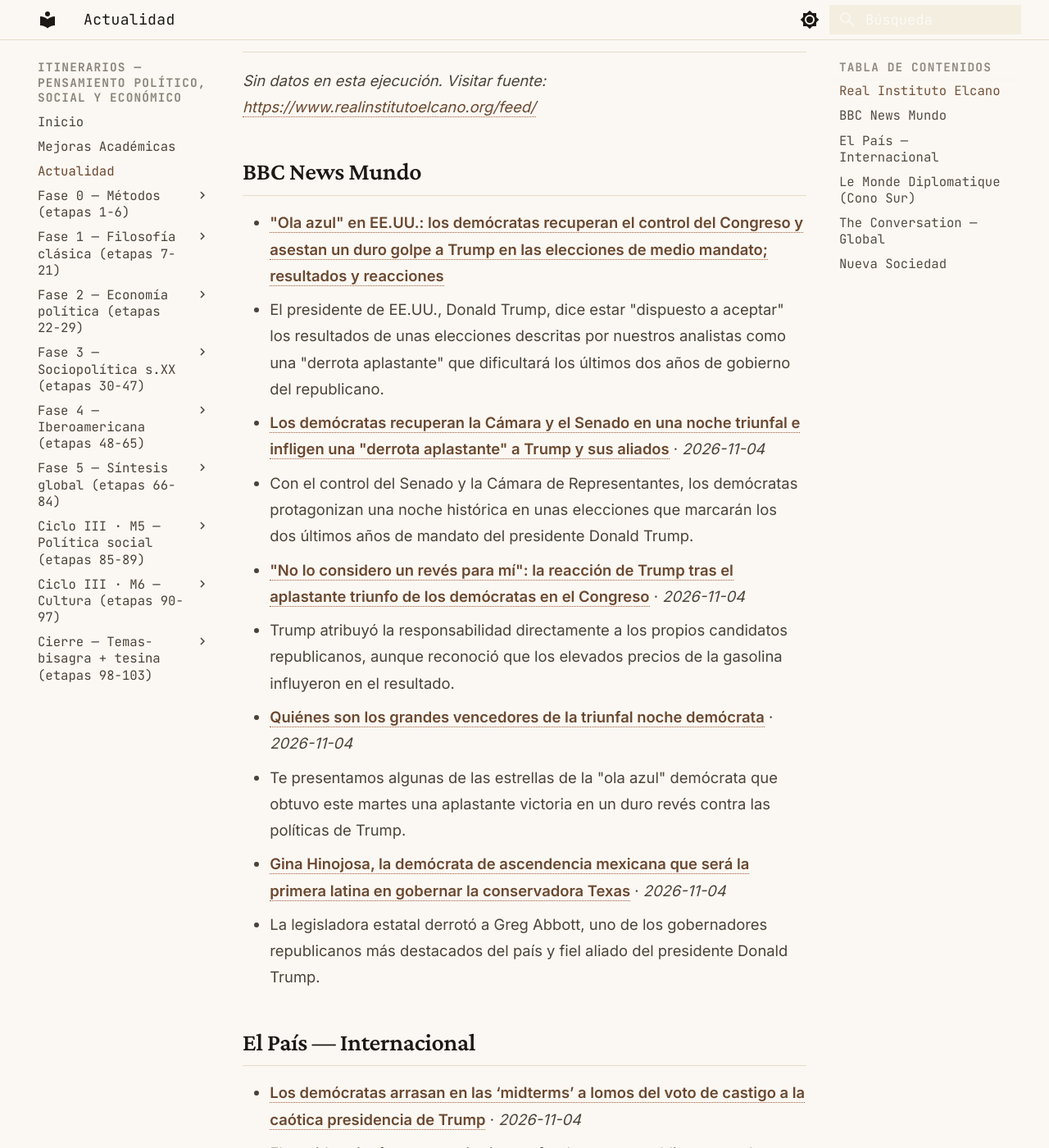
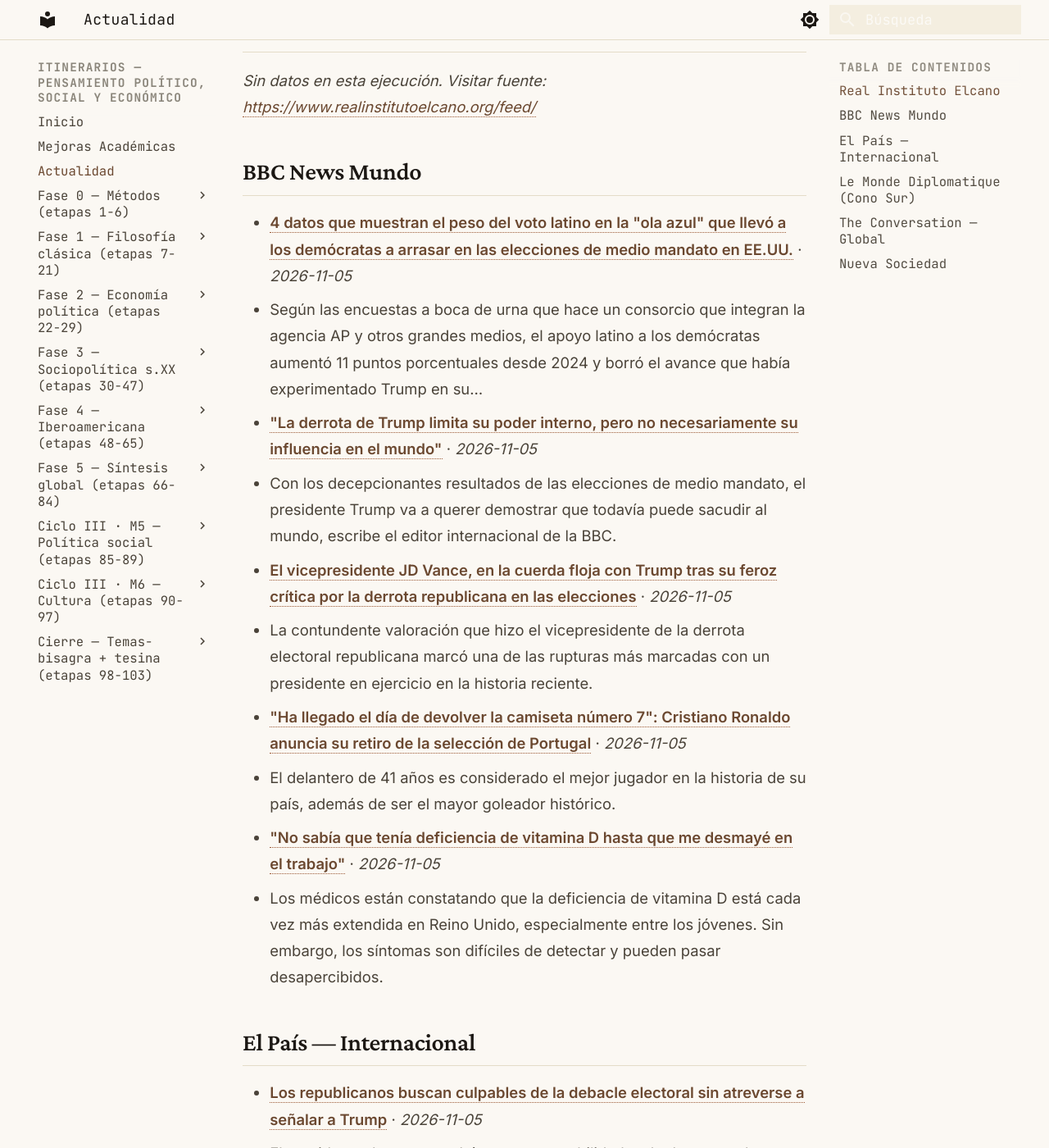
Before and after one commit to MrSpagVi/Curso, an MkDocs documentation site: the page built from docs/actualidad.md, in a window 1280 px wide and 1400 px high, scrolled down 643 px. Shown: the whole window at 82% size. Built offline with MkDocs 1.6.1 and Material for MkDocs 9.7.7, drawn with Linux system fonts in a browser that asks for light colours; some of the changed text lies outside the part shown.

Commit message:
auto: actualidad 2026-11-05

```diff
--- a/docs/actualidad.md
+++ b/docs/actualidad.md
@@ -6,7 +6,7 @@ title: Actualidad
 
 Últimos titulares de fuentes que dictan agenda en ciencia política y geopolítica. Actualizado automáticamente cada día (vía GitHub Actions).
 
-_Última actualización: 2026-11-04 13:30 UTC_
+_Última actualización: 2026-11-05 13:45 UTC_
 
 !!! tip "Ritual mensual — #actualidad"
     El último sábado de cada mes: agarrá **un** titular de los de abajo y escribí **300 palabras** aplicándole **2 autores** del último mes que leíste. ¿Qué diría cada uno? ¿En qué chocan? No resumas la noticia — usala como caso para pensar con las herramientas que venís construyendo. Guardá el texto con el tag `#actualidad` en tu sistema de notas. Esto convierte la teoría en criterio sobre la coyuntura: el objetivo del plan no es citar a Maquiavelo, es leer el presente con él.
@@ -17,29 +17,29 @@ _Sin datos en esta ejecución. Visitar fuente: [https://www.realinstitutoelcano.
 
 ## BBC News Mundo
 
-- **["Ola azul" en EE.UU.: los demócratas recuperan el control del Congreso y asestan un duro golpe a Trump en las elecciones de medio mandato; resultados y reacciones](https://www.bbc.co.uk/mundo/live/cq9vz4g97xy2t?at_medium=RSS&at_campaign=rss)**
-  - El presidente de EE.UU., Donald Trump, dice estar "dispuesto a aceptar" los resultados de unas elecciones descritas por nuestros analistas como una "derrota aplastante" que dificultará los últimos dos años de gobierno del republicano.
-- **[Los demócratas recuperan la Cámara y el Senado en una noche triunfal e infligen una "derrota aplastante" a Trump y sus aliados](https://www.bbc.com/mundo/articles/cv62y9278jz0o?at_medium=RSS&at_campaign=rss)** · *2026-11-04*
-  - Con el control del Senado y la Cámara de Representantes, los demócratas protagonizan una noche histórica en unas elecciones que marcarán los dos últimos años de mandato del presidente Donald Trump.
-- **["No lo considero un revés para mí": la reacción de Trump tras el aplastante triunfo de los demócratas en el Congreso](https://www.bbc.com/mundo/articles/ck62y4ql3wggo?at_medium=RSS&at_campaign=rss)** · *2026-11-04*
-  - Trump atribuyó la responsabilidad directamente a los propios candidatos republicanos, aunque reconoció que los elevados precios de la gasolina influyeron en el resultado.
-- **[Quiénes son los grandes vencedores de la triunfal noche demócrata](https://www.bbc.com/mundo/articles/cqe9lej2zpzno?at_medium=RSS&at_campaign=rss)** · *2026-11-04*
-  - Te presentamos algunas de las estrellas de la "ola azul" demócrata que obtuvo este martes una aplastante victoria en un duro revés contra las políticas de Trump.
-- **[Gina Hinojosa, la demócrata de ascendencia mexicana que será la primera latina en gobernar la conservadora Texas](https://www.bbc.com/mundo/articles/cqn06jxe3zexo?at_medium=RSS&at_campaign=rss)** · *2026-11-04*
-  - La legisladora estatal derrotó a Greg Abbott, uno de los gobernadores republicanos más destacados del país y fiel aliado del presidente Donald Trump.
+- **[4 datos que muestran el peso del voto latino en la "ola azul" que llevó a los demócratas a arrasar en las elecciones de medio mandato en EE.UU.](https://www.bbc.com/mundo/articles/cq203vjl5ym8o?at_medium=RSS&at_campaign=rss)** · *2026-11-05*
+  - Según las encuestas a boca de urna que hace un consorcio que integran la agencia AP y otros grandes medios, el apoyo latino a los demócratas aumentó 11 puntos porcentuales desde 2024 y borró el avance que había experimentado Trump en su…
+- **["La derrota de Trump limita su poder interno, pero no necesariamente su influencia en el mundo"](https://www.bbc.com/mundo/articles/cmy0rzyw4w59o?at_medium=RSS&at_campaign=rss)** · *2026-11-05*
+  - Con los decepcionantes resultados de las elecciones de medio mandato, el presidente Trump va a querer demostrar que todavía puede sacudir al mundo, escribe el editor internacional de la BBC.
+- **[El vicepresidente JD Vance, en la cuerda floja con Trump tras su feroz crítica por la derrota republicana en las elecciones](https://www.bbc.com/mundo/articles/cxj0l66rrdz4o?at_medium=RSS&at_campaign=rss)** · *2026-11-05*
+  - La contundente valoración que hizo el vicepresidente de la derrota electoral republicana marcó una de las rupturas más marcadas con un presidente en ejercicio en la historia reciente.
+- **["Ha llegado el día de devolver la camiseta número 7": Cristiano Ronaldo anuncia su retiro de la selección de Portugal](https://www.bbc.com/mundo/articles/ck8dz330rjmvo?at_medium=RSS&at_campaign=rss)** · *2026-11-05*
+  - El delantero de 41 años es considerado el mejor jugador en la historia de su país, además de ser el mayor goleador histórico.
+- **["No sabía que tenía deficiencia de vitamina D hasta que me desmayé en el trabajo"](https://www.bbc.com/mundo/articles/cmq8n12772l9o?at_medium=RSS&at_campaign=rss)** · *2026-11-05*
+  - Los médicos están constatando que la deficiencia de vitamina D está cada vez más extendida en Reino Unido, especialmente entre los jóvenes. Sin embargo, los síntomas son difíciles de detectar y pueden pasar desapercibidos.
 
 ## El País — Internacional
 
-- **[Los demócratas arrasan en las ‘midterms’ a lomos del voto de castigo a la caótica presidencia de Trump](https://elpais.com/us/2026-11-04/los-democratas-arrasan-en-las-midterms-a-lomos-del-voto-de-castigo-a-la-caotica-presidencia-de-trump.html)** · *2026-11-04*
-  - El partido, triunfante en territorios profundamente republicanos, se hace con el Senado y la Cámara de Representantes, algo que solo había pasado seis veces en la historia
-- **[Trump admite la amarga derrota en las ‘midterms’: “Estoy un poco sorprendido. Pensé que lo haríamos mejor”](https://elpais.com/us/2026-11-04/trump-admite-la-amarga-derrota-en-las-midterms-estoy-un-poco-sorprendido-pense-que-lo-hariamos-mejor.html)** · *2026-11-04*
-  - El presidente de Estados Unidos trata de quitarse responsabilidad de la debacle republicana pese a que pidió votar como si él estuviera en la papeleta y recorrió 30 Estados
-- **[James Talarico pone fin a décadas de hegemonía republicana en Texas con su victoria en el Senado](https://elpais.com/us/2026-11-04/james-talarico-pone-fin-a-decadas-de-hegemonia-republicana-en-texas-con-su-victoria-en-el-senado.html)** · *2026-11-04*
-  - Con más de 50% de votos, el legislador logra la primera victoria de su partido a nivel estatal en más de tres décadas
+- **[Los republicanos buscan culpables de la debacle electoral sin atreverse a señalar a Trump](https://elpais.com/us/2026-11-04/los-republicanos-buscan-culpables-de-la-debacle-electoral-sin-atreverse-a-senalar-a-trump.html)** · *2026-11-05*
+  - El presidente descarga en Irán su responsabilidad en la derrota en las ‘midterms’ mientras presume de avances en las obras del salón de baile de la Casa Blanca
+- **[¿Y ahora qué? Demócratas y republicanos empiezan a diseñar sus estrategias tras el vuelco electoral](https://elpais.com/us/2026-11-04/y-ahora-que-democratas-y-republicanos-empiezan-a-disenar-sus-estrategias-tras-el-vuelco-electoral.html)** · *2026-11-04*
+  - Trump coquetea con vetar las medidas de sus rivales; la nueva mayoría, con investigaciones a los miembros del gobierno
+- **[Talarico, Hinojosa y Pulido: la combinación con la que los demócratas comienzan a pintar Texas de púrpura](https://elpais.com/us/2026-11-04/talarico-hinojosa-y-pulido-la-combinacion-con-la-que-los-democratas-comienzan-a-pintar-texas-de-purpura.html)** · *2026-11-04*
+  - Por primera vez desde hace 30 años, los demócratas alcanzan todos los cargos clave del Estado, en un cambio de fuerzas que el partido había perseguido por años
+- **[El espejo de Narciso se ha roto](https://elpais.com/us/2026-11-04/el-espejo-de-narciso-se-ha-roto.html)** · *2026-11-04*
+  - Quedan dos años de presidencia de Trump. Pero con las elecciones del martes comienza el fin de su era política
 - **[Vance, ‘habibi’, ¿me ves ahora?](https://elpais.com/internacional/2026-11-04/vance-habibi-me-ves-ahora.html)** · *2026-11-04*
   - La noche electoral en EE UU deja una fotografía histórica de diversidad, pero no borra el diagnóstico de una democracia maltrecha
-- **[Claves globales del giro en EE UU: ¿Qué significa para el mundo la humillación trumpista?](https://elpais.com/internacional/elecciones-usa/2026-11-04/claves-globales-del-giro-en-ee-uu-que-significa-para-el-mundo-la-humillacion-trumpista.html)** · *2026-11-04*
-  - El presidente mantiene amplios poderes en política exterior, pero la magnitud de la debacle en las ‘midterms’ altera cálculos geopolíticos y políticos a escala mundial
 
 ## Le Monde Diplomatique (Cono Sur)
 
@@ -47,16 +47,16 @@ _Sin datos en esta ejecución. Visitar fuente: [https://www.eldiplo.org/feed/](h
 
 ## The Conversation — Global
 
-- **[When social media no longer needs people, what does the ‘social’ part mean?](https://theconversation.com/when-social-media-no-longer-needs-people-what-does-the-social-part-mean-275936)** · *2026-11-04*
-  - The AI agents do not truly experience friendship, but their exchanges are coherent and resemble the way humans correspond.
-- **[Fireworks provide a few minutes of joy, but the economic and environmental costs last much longer](https://theconversation.com/fireworks-provide-a-few-minutes-of-joy-but-the-economic-and-environmental-costs-last-much-longer-295775)** · *2026-11-04*
-  - The consequences of lighting firework displays are spread among households, public services and wildlife.
-- **[Why so many British pubs are closing down](https://theconversation.com/why-so-many-british-pubs-are-closing-down-294079)** · *2026-11-04*
-  - Britain’s pubs are not just businesses, they are part of the country’s social infrastructure.
-- **[Why an Ebola outbreak in Africa doesn’t mean an epidemic in Britain](https://theconversation.com/why-an-ebola-outbreak-in-africa-doesnt-mean-an-epidemic-in-britain-295685)** · *2026-11-04*
-  - The DRC outbreak has passed 10,000 cases. Here is why UK health officials rate the risk to Britain as low, and how Ebola differs from COVID.
-- **[Why are Australians so interested in the US midterms?](https://theconversation.com/why-are-australians-so-interested-in-the-us-midterms-295866)** · *2026-11-04*
-  - It’s an election on the other side of the world that isn’t even about choosing a president. But Australians can’t get enough of it.
+- **[Mammograms can do more than detect breast cancer – they also offer important clues on heart health](https://theconversation.com/mammograms-can-do-more-than-detect-breast-cancer-they-also-offer-important-clues-on-heart-health-294073)** · *2026-11-05*
+  - Calcium deposits on arteries, observed on a mammogram, can provide a useful nudge to check up on cardiovascular health.
+- **[I research play – and here’s why recess is much more important than just a fun break](https://theconversation.com/i-research-play-and-heres-why-recess-is-much-more-important-than-just-a-fun-break-294764)** · *2026-11-05*
+  - Offering daily recess to young children and teenagers alike can help strengthen students’ executive functioning skills, focus and creativity, among other benefits.
+- **[Why do blind people and musicians hear pitch better? New research suggests they have less internal noise](https://theconversation.com/why-do-blind-people-and-musicians-hear-pitch-better-new-research-suggests-they-have-less-internal-noise-294114)** · *2026-11-05*
+  - The brain’s ability to process sound more consistently may influence how well you’re able to discriminate between different sounds.
+- **[AI agents with friendly faces and adorable bodies can distract you from serious risks](https://theconversation.com/ai-agents-with-friendly-faces-and-adorable-bodies-can-distract-you-from-serious-risks-294339)** · *2026-11-05*
+  - Cute designs can make AI technology feel harmless, but real hazards are still present.
+- **[An ADHD diagnosis can be a map to guide a person through challenging territory – not to avoid it altogether](https://theconversation.com/an-adhd-diagnosis-can-be-a-map-to-guide-a-person-through-challenging-territory-not-to-avoid-it-altogether-293507)** · *2026-11-05*
+  - Using an ADHD diagnosis to avoid hard tasks, rather than to plan around them, is linked to more anxiety and lower quality of life.
 
 ## Nueva Sociedad
 
```
